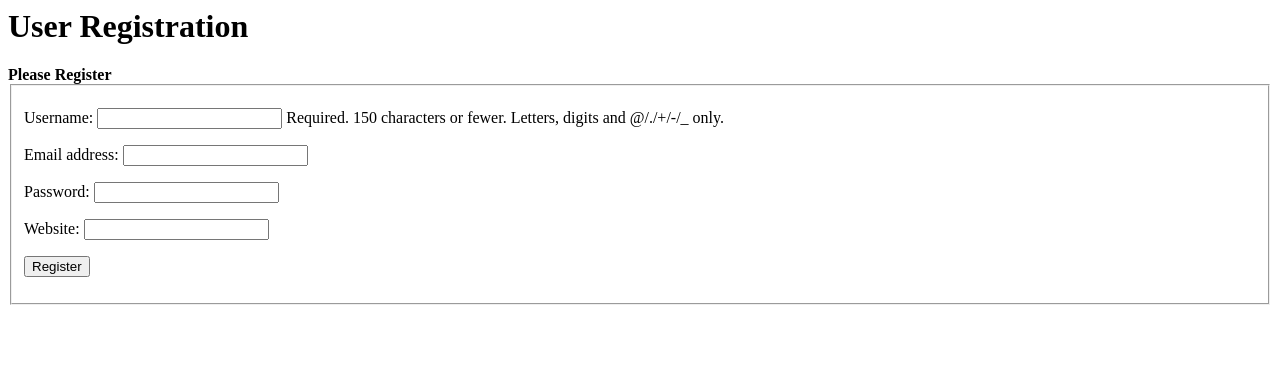
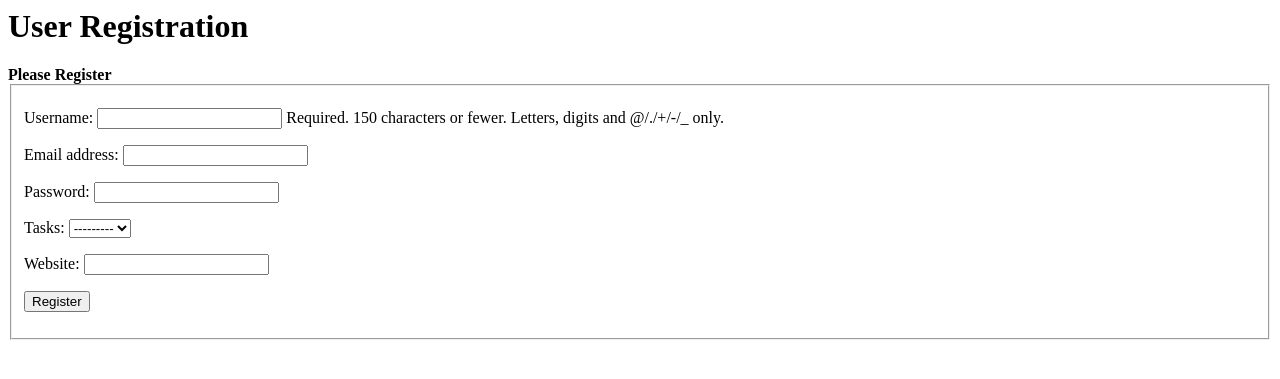
Before and after one commit to TapanManu/Todo-Backend, a Django app: template user/templates/user/register.html in a window 1280 px wide. Shown: the top 379 px of the page. Run offline with Django 3.2, Linux system fonts and the light colour scheme; the template is opened without the code that fills it: values that come from a table or form of the project are taken from there, others are empty; data comes from the database, SQL or seed files in the repository; both versions use the stored data as it was after the commit; parts of the project's set-up code (start-up, migrations or seed data) failed here and were passed over.

Commit message:
User Registration with tasks field added

```diff
--- a/user/forms.py
+++ b/user/forms.py
@@ -12,4 +12,4 @@ class UserForm(forms.ModelForm):
 class UserProfileForm(forms.ModelForm):
 	class Meta:
 		model=UserProfile
-		fields=('website',)
+		fields=('tasks','website')
--- a/user/models.py
+++ b/user/models.py
@@ -1,9 +1,14 @@
 from django.db import models
 from django.contrib.auth.models import User
+from task.models import Task
 
 class UserProfile(models.Model):
 	user=models.OneToOneField(User,on_delete=models.DO_NOTHING,)
+	tasks=models.ForeignKey(Task,on_delete=models.CASCADE)
 	website=models.URLField(blank=True)
 
 	def __unicode__(self):
 		return self.user.username
+
+	def __str__(self):
+		return self.user.username
--- a/user/templates/user/register.html
+++ b/user/templates/user/register.html
@@ -1,5 +1,6 @@
 <h1>User Registration</h1>
 {% if registered %}
+<h1>{{user_form.username}}</h1>
 <strong>Thank you for being a member!</strong>
 {% else %}
 <strong>Please Register</strong><br/>
--- a/user/views.py
+++ b/user/views.py
@@ -3,10 +3,13 @@ from django.http import HttpResponseRedirect,HttpResponse
 from django.urls import reverse
 from .forms import UserForm,UserProfileForm
 from .models import UserProfile
+from task.models import Task
 
 
 def register(request):
 	registered=False
+	profile = UserProfile(user=request.user)
+
 	if request.method=='POST':
 		user_form=UserForm(data=request.POST)
 		profile_form=UserProfileForm(data=request.POST)
```
Also changed, not shown: db.sqlite3, user/migrations/0001_initial.py, user/migrations/0002_auto_20191223_1619.py (deleted).
